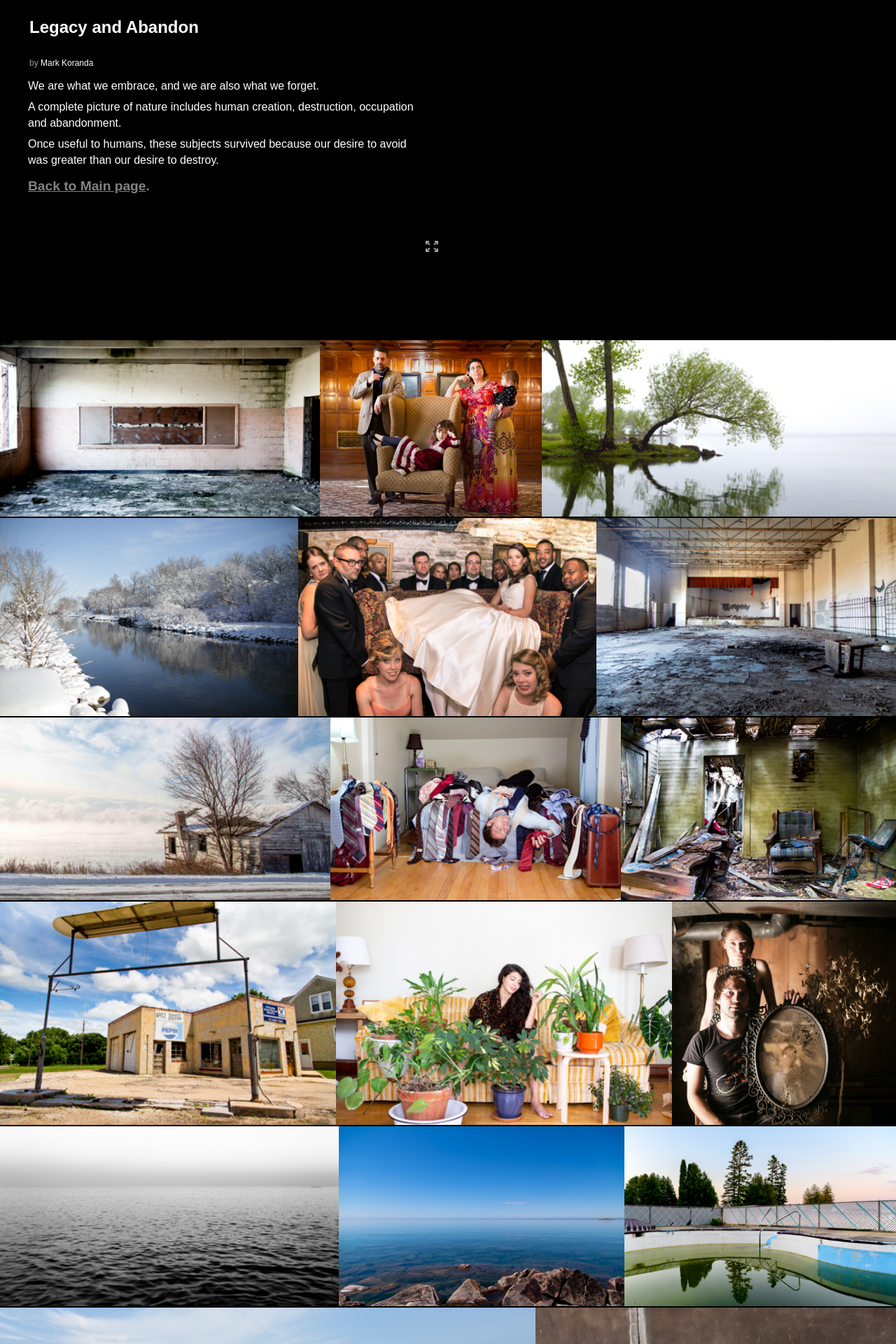
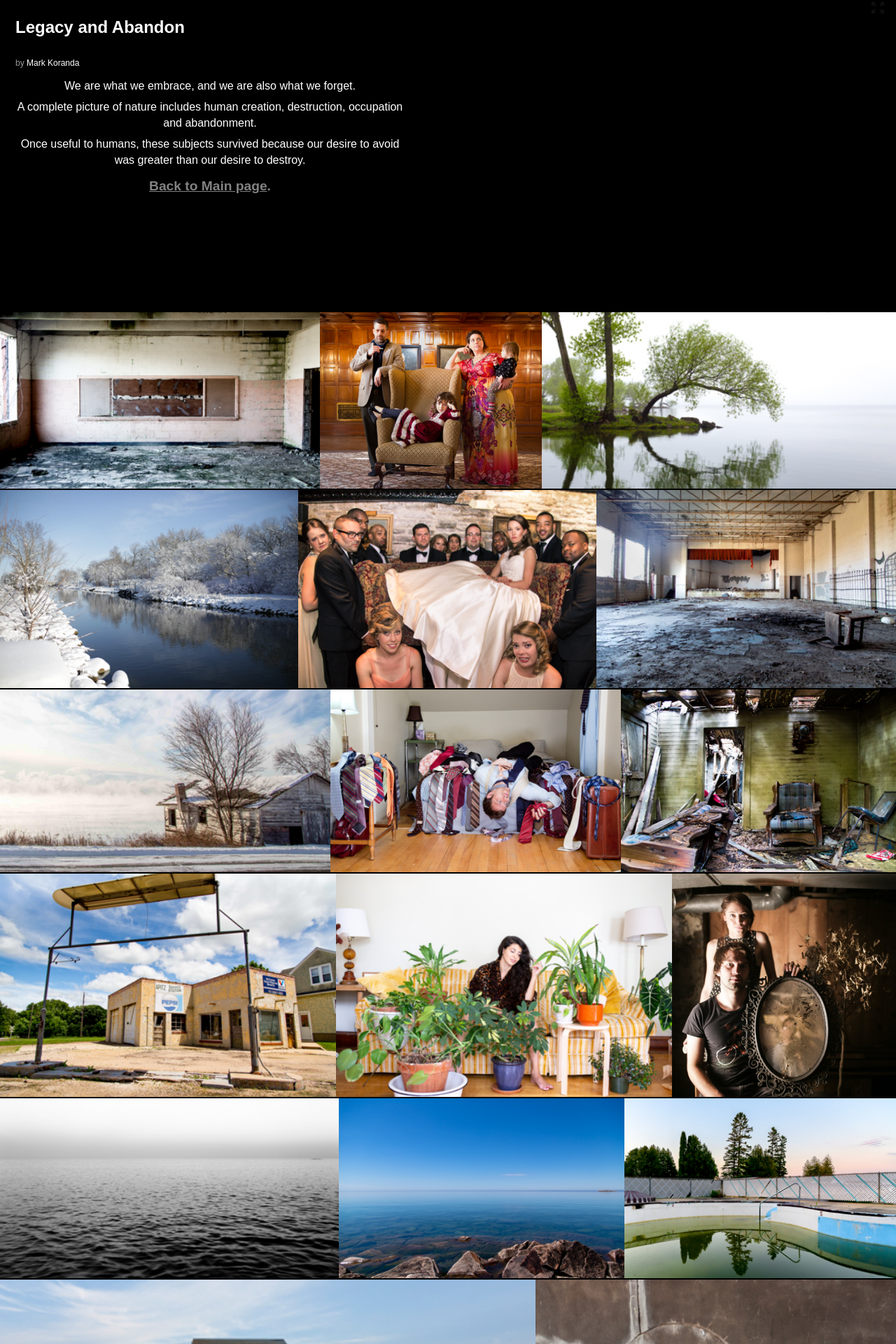
Before and after one commit to korandabit/profile, a Jekyll site: the page photos/index.html, which Jekyll copies as it is, in a window 1280 px wide. Shown: the top 1920 px of the page at 70% size. Built offline with Jekyll 4.4.1, drawn with Linux system fonts in a browser that asks for light colours; nearby versions of some CDN libraries.

Commit message:
Update custom.css index pg centered
also fix padding header section so its shorter still

```diff
--- a/photos/assets/css/custom.css
+++ b/photos/assets/css/custom.css
@@ -38,6 +38,8 @@
     margin: 20px 20px 5px 20px;
     border-radius: 8px;
     max-width: 600px;
+    margin: 20px auto 5px auto;
+    text-align: center;
 }
 
 .description-container {
@@ -94,7 +96,6 @@
 header {
     position: relative;
     min-height: auto;
-    padding-bottom: 20px;
     display: flex;
     align-items: center;
 }
```
